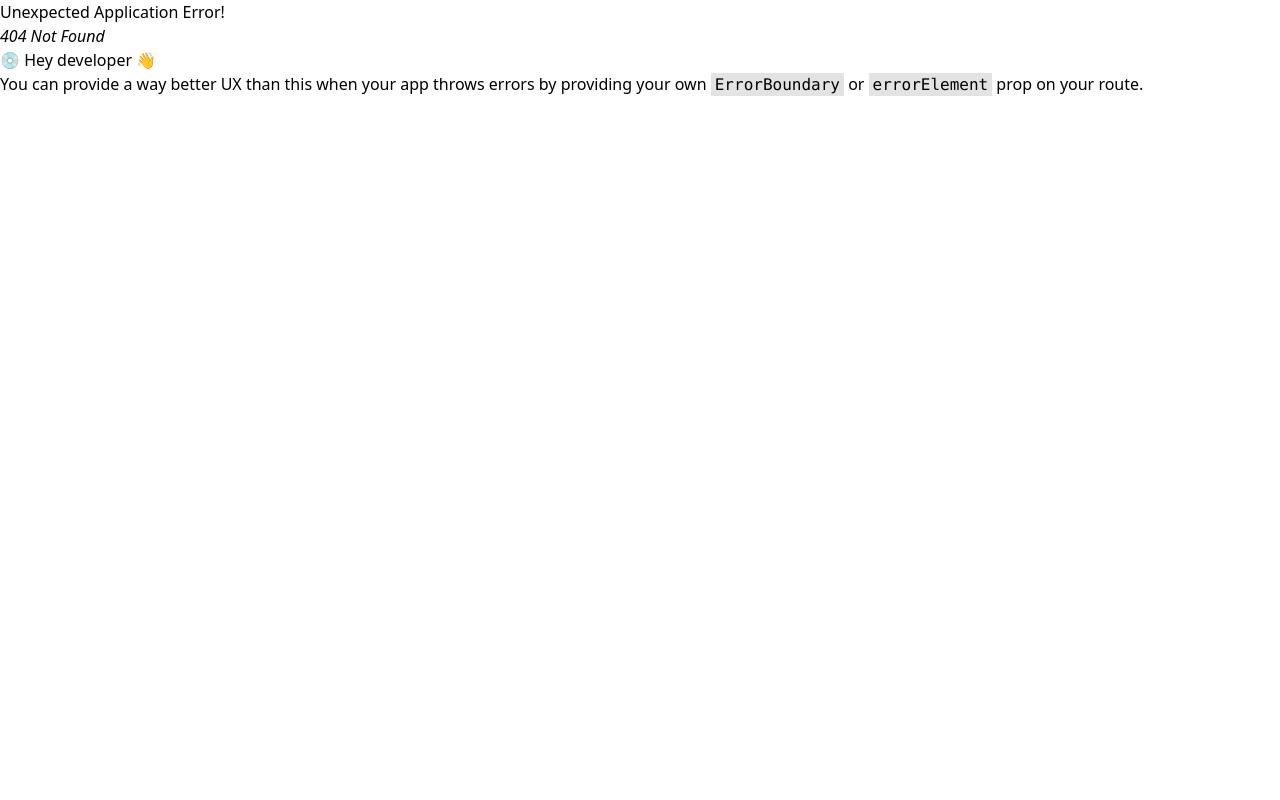
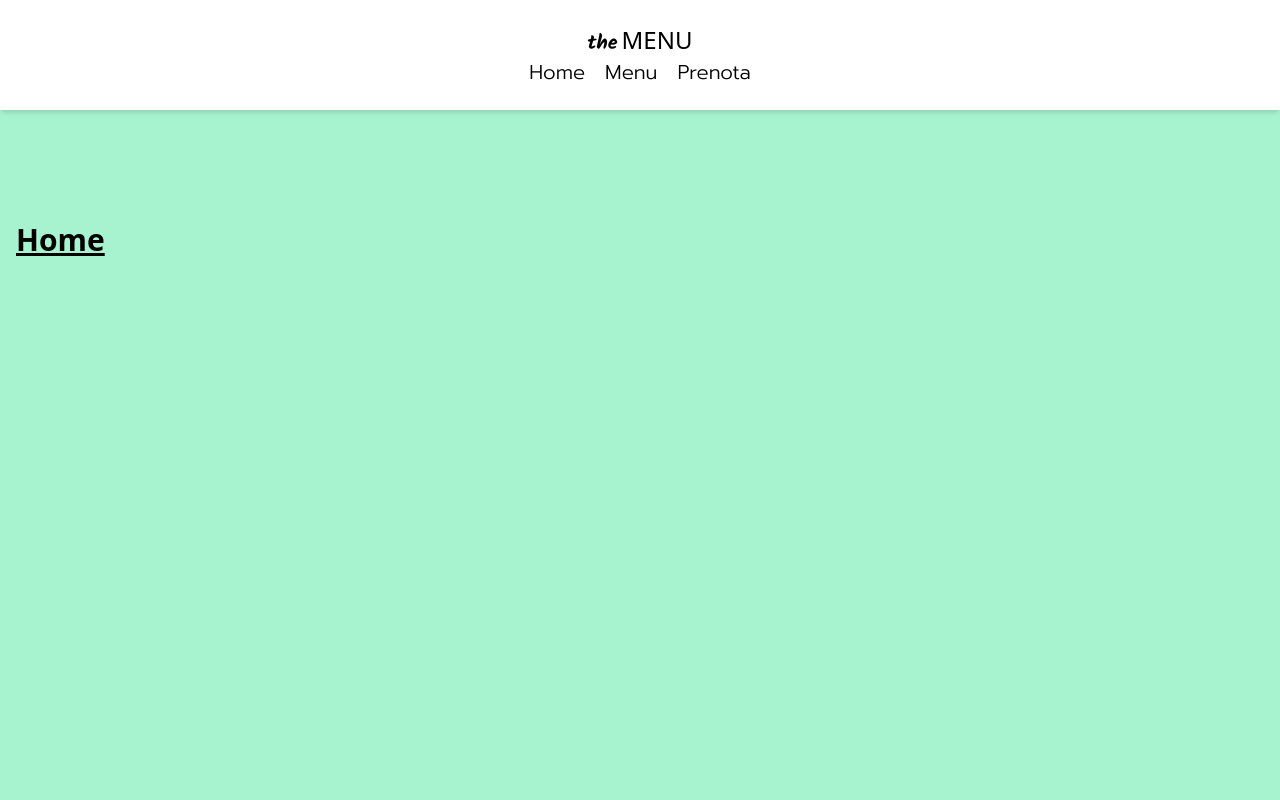
Before and after one commit to Pasqualecannavacciuolo/restaurant-template, a React (Vite) app: page /menu in a window 1280 px wide. Before the commit this address had no page. Shown: the top 800 px of the page. Built offline with nearby package versions, Linux system fonts and the light colour scheme.

Commit message:
Refactoring per OnePageScroll con animazione framer motion

```diff
--- a/package.json
+++ b/package.json
@@ -10,6 +10,7 @@
     "preview": "vite preview"
   },
   "dependencies": {
+    "framer-motion": "^11.2.11",
     "lucide-react": "^0.395.0",
     "react": "^18.2.0",
     "react-dom": "^18.2.0",
--- a/src/App.tsx
+++ b/src/App.tsx
@@ -1,11 +1,57 @@
+import React, { useRef } from "react";
 import "./App.css";
+import Home from "./pages/Home";
+import Menu from "./pages/Menu";
+import Prenota from "./pages/Prenota";
+import { motion } from "framer-motion";
 import Navbar from "./components/Navbar";
 
 function App() {
+  const homeRef = useRef<HTMLDivElement>(null);
+  const menuRef = useRef<HTMLDivElement>(null);
+  const prenotaRef = useRef<HTMLDivElement>(null);
+
+  const scrollToSection = (elementRef: React.RefObject<HTMLDivElement>) => {
+    if (elementRef.current) {
+      elementRef.current.scrollIntoView({ behavior: "smooth" });
+    }
+  };
+
   return (
-    <>
-      <Navbar />
-    </>
+    <div className="flex flex-col h-full">
+      <Navbar
+        scrollToHome={() => scrollToSection(homeRef)}
+        scrollToMenu={() => scrollToSection(menuRef)}
+        scrollToPrenota={() => scrollToSection(prenotaRef)}
+      />
+      <div ref={homeRef}>
+        <motion.div
+          initial={{ opacity: 0 }}
+          animate={{ opacity: 1 }}
+          transition={{ duration: 1 }}
+        >
+          <Home />
+        </motion.div>
+      </div>
+      <div ref={menuRef}>
+        <motion.div
+          initial={{ opacity: 0 }}
+          animate={{ opacity: 1 }}
+          transition={{ duration: 1 }}
+        >
+          <Menu />
+        </motion.div>
+      </div>
+      <div ref={prenotaRef}>
+        <motion.div
+          initial={{ opacity: 0 }}
+          animate={{ opacity: 1 }}
+          transition={{ duration: 1 }}
+        >
+          <Prenota />
+        </motion.div>
+      </div>
+    </div>
   );
 }
 
--- a/src/components/DesktopNavLinks.tsx
+++ b/src/components/DesktopNavLinks.tsx
@@ -1,18 +1,35 @@
+import React from "react";
 import { Link } from "react-router-dom";
 
-export default function DesktopNavLinks() {
+interface DesktopNavLinksProps {
+  scrollToHome: () => void;
+  scrollToMenu: () => void;
+  scrollToPrenota: () => void;
+}
+
+const DesktopNavLinks: React.FC<DesktopNavLinksProps> = ({
+  scrollToHome,
+  scrollToMenu,
+  scrollToPrenota,
+}) => {
   return (
-    <div className="flex flex-row gap-5 justify-center">
-      <Link className="text-xl prompt-light" to="/">
+    <div className="hidden xl:flex flex-row gap-5 justify-center">
+      <Link className="text-xl prompt-light" to="/" onClick={scrollToHome}>
         Home
       </Link>
-      <Link className="text-xl prompt-light" to="/menu">
+      <Link className="text-xl prompt-light" to="/menu" onClick={scrollToMenu}>
         Menu
       </Link>
-      <Link className="text-xl prompt-light" to="/prenota">
+      <Link
+        className="text-xl prompt-light"
+        to="/prenota"
+        onClick={scrollToPrenota}
+      >
         Prenota
       </Link>
       {/* Add other navigation links */}
     </div>
   );
-}
+};
+
+export default DesktopNavLinks;
--- a/src/components/LogoLink.tsx
+++ b/src/components/LogoLink.tsx
@@ -1,9 +1,13 @@
 import { Link } from "react-router-dom";
 
-export default function LogoLink() {
+export default function LogoLink({
+  scrollToHome,
+}: {
+  scrollToHome: () => void;
+}) {
   return (
-    <div className="mb-4 text-center sm:mb-0">
-      <Link to="/">
+    <div className="text-center sm:mb-0">
+      <Link to="" onClick={() => scrollToHome()}>
         <span className="kalam-bold mr-1 lg:text-xl">the</span>
         <span className="lg:text-2xl">MENU</span>
       </Link>
--- a/src/components/MobileDrawer.tsx
+++ b/src/components/MobileDrawer.tsx
@@ -4,9 +4,15 @@ import { Link } from "react-router-dom";
 export default function MobileDrawer({
   isOpen,
   onClose,
+  scrollToHome,
+  scrollToMenu,
+  scrollToPrenota,
 }: {
   isOpen: boolean;
   onClose: () => void;
+  scrollToHome: () => void;
+  scrollToMenu: () => void;
+  scrollToPrenota: () => void;
 }) {
   return (
     <div
@@ -14,17 +20,38 @@ export default function MobileDrawer({
         isOpen ? "translate-x-0" : "translate-x-full"
       }`}
     >
-      <button className="absolute right-2 top-2 p-2" onClick={onClose}>
+      <button className="absolute right-3 top-6 p-2" onClick={onClose}>
         <X className="w-5 h-5" />
       </button>
       <div className="flex flex-col justify-center items-center space-y-4">
-        <Link className="text-3xl prompt-light" to="/" onClick={onClose}>
+        <Link
+          className="text-3xl prompt-light"
+          to=""
+          onClick={() => {
+            onClose();
+            scrollToHome();
+          }}
+        >
           Home
         </Link>
-        <Link className="text-3xl prompt-light" to="/menu" onClick={onClose}>
+        <Link
+          className="text-3xl prompt-light"
+          to=""
+          onClick={() => {
+            onClose();
+            scrollToMenu();
+          }}
+        >
           Menu
         </Link>
-        <Link className="text-3xl prompt-light" to="/prenota" onClick={onClose}>
+        <Link
+          className="text-3xl prompt-light"
+          to=""
+          onClick={() => {
+            onClose();
+            scrollToPrenota();
+          }}
+        >
           Prenota
         </Link>
         {/* Add other navigation links */}
--- a/src/components/MobileMenuButton.tsx
+++ b/src/components/MobileMenuButton.tsx
@@ -2,7 +2,7 @@ import { AlignJustify } from "lucide-react";
 
 export default function MobileMenuButton({ onClick }: { onClick: () => void }) {
   return (
-    <button className="absolute right-2 top-2 p-2" onClick={onClick}>
+    <button className="absolute right-2" onClick={onClick}>
       <AlignJustify className="w-5 h-5" />
     </button>
   );
--- a/src/components/Navbar.tsx
+++ b/src/components/Navbar.tsx
@@ -1,31 +1,51 @@
-import { useState } from "react";
+import React, { useState } from "react";
 import DesktopNavLinks from "./DesktopNavLinks";
 import LogoLink from "./LogoLink";
 import MobileDrawer from "./MobileDrawer";
 import MobileMenuButton from "./MobileMenuButton";
-import { Outlet } from "react-router-dom";
 
-function Navbar() {
+interface NavbarProps {
+  scrollToHome: () => void;
+  scrollToMenu: () => void;
+  scrollToPrenota: () => void;
+}
+
+const Navbar: React.FC<NavbarProps> = ({
+  scrollToHome,
+  scrollToMenu,
+  scrollToPrenota,
+}) => {
   const [isDrawerOpen, setIsDrawerOpen] = useState(false);
+
   const handleDrawerToggle = () => {
     setIsDrawerOpen(!isDrawerOpen);
   };
+
   return (
-    <>
-      <div className="hidden relative py-6 xl:flex flex-col justify-center">
-        <LogoLink />
-        <DesktopNavLinks />
+    <nav className="sticky top-0 shadow-md z-10 bg-white flex justify-between xl:flex-col xl:justify-center">
+      <div className="hidden xl:relative xl:py-6 xl:flex xl:flex-col xl:justify-center">
+        <LogoLink scrollToHome={scrollToHome} />
+        <DesktopNavLinks
+          scrollToHome={scrollToHome}
+          scrollToMenu={scrollToMenu}
+          scrollToPrenota={scrollToPrenota}
+        />
       </div>
-      <div className="xl:hidden relative flex flex-row items-center justify-between px-4 py-4">
-        <LogoLink />
-        <MobileMenuButton onClick={handleDrawerToggle} />
-        <MobileDrawer isOpen={isDrawerOpen} onClose={handleDrawerToggle} />
+      <div className="xl:hidden px-4 py-4">
+        <div className="flex flex-row">
+          <LogoLink scrollToHome={scrollToHome} />
+          <MobileMenuButton onClick={handleDrawerToggle} />
+        </div>
+        <MobileDrawer
+          isOpen={isDrawerOpen}
+          onClose={handleDrawerToggle}
+          scrollToHome={scrollToHome}
+          scrollToMenu={scrollToMenu}
+          scrollToPrenota={scrollToPrenota}
+        />
       </div>
-      <div className="px-4 py-4">
-        <Outlet />
-      </div>
-    </>
+    </nav>
   );
-}
+};
 
 export default Navbar;
--- /dev/null
+++ b/src/components/OnePageNavbar.tsx
@@ -0,0 +1,23 @@
+import React from "react";
+
+interface NavbarProps {
+  scrollToHome: () => void;
+  scrollToMenu: () => void;
+  scrollToPrenota: () => void;
+}
+
+const OnePageNavbar: React.FC<NavbarProps> = ({
+  scrollToHome,
+  scrollToMenu,
+  scrollToPrenota,
+}) => {
+  return (
+    <nav className="sticky top-0 bg-white shadow-md">
+      <button onClick={scrollToHome}>Home</button>
+      <button onClick={scrollToMenu}>Menu</button>
+      <button onClick={scrollToPrenota}>Prenota</button>
+    </nav>
+  );
+};
+
+export default OnePageNavbar;
--- a/src/pages/Home.tsx
+++ b/src/pages/Home.tsx
@@ -1,8 +1,8 @@
 function Home() {
   return (
-    <>
+    <div className="bg-emerald-200 h-screen pt-28 px-4">
       <h1 className="text-3xl font-bold underline">Home</h1>
-    </>
+    </div>
   );
 }
 
--- /dev/null
+++ b/src/pages/Menu.tsx
@@ -0,0 +1,9 @@
+function Menu() {
+  return (
+    <div className="bg-amber-200 h-screen pt-28 px-4">
+      <h1 className="text-3xl font-bold underline">Menu</h1>
+    </div>
+  );
+}
+
+export default Menu;
--- /dev/null
+++ b/src/pages/Prenota.tsx
@@ -0,0 +1,9 @@
+function Prenota() {
+  return (
+    <div className="bg-sky-200 h-screen pt-28 px-4">
+      <h1 className="text-3xl font-bold underline">Prenota</h1>
+    </div>
+  );
+}
+
+export default Prenota;
```
Also changed, not shown: src/main.tsx (+10 -0 lines), 1 other file (tests, documents, lock files or other folders).
